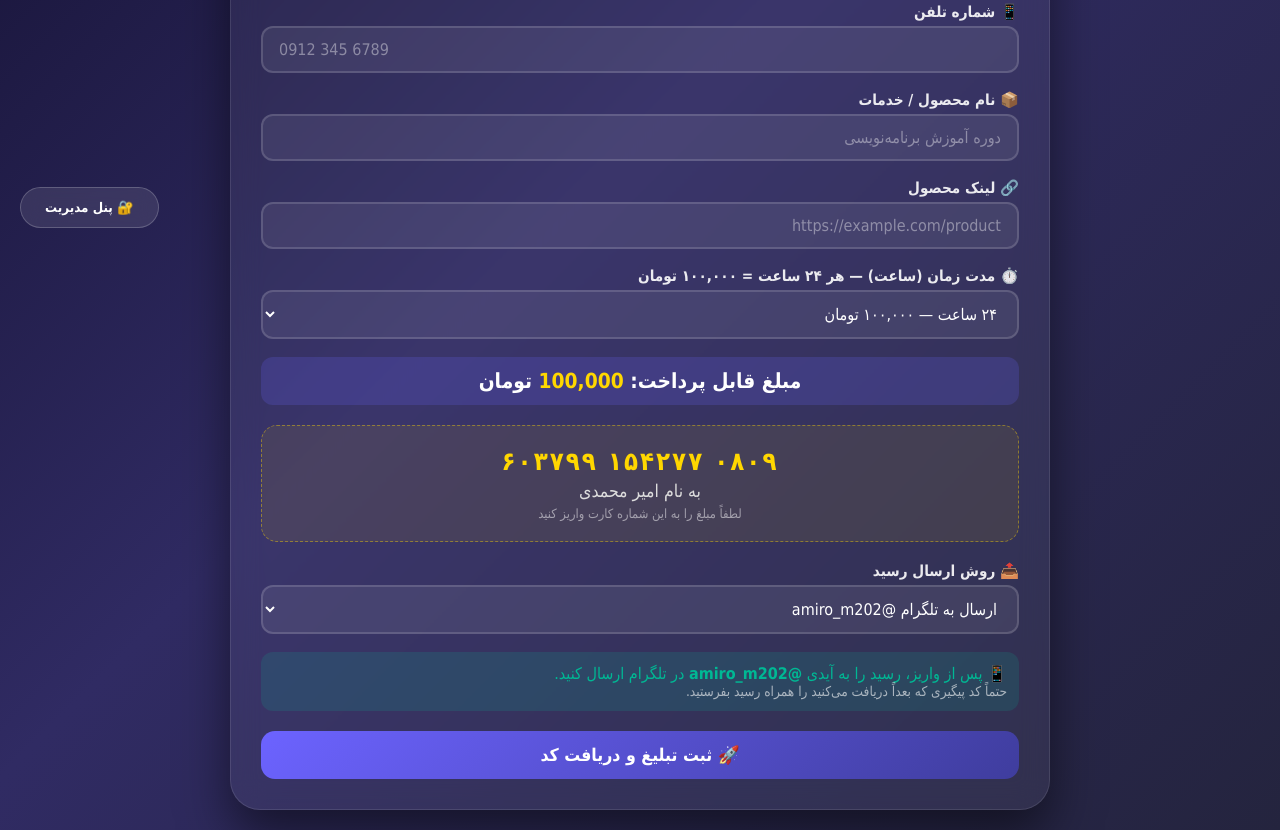
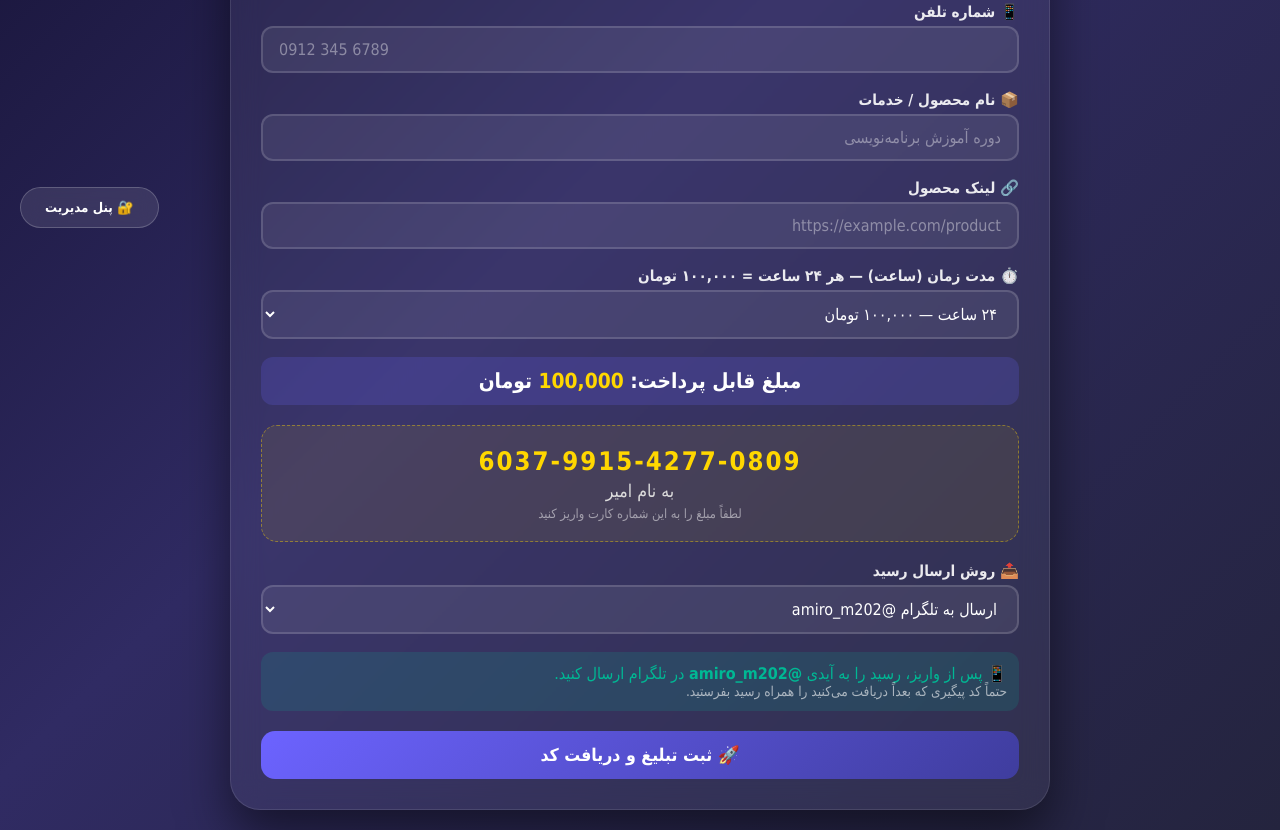
Before and after one commit to AMIRGYY/ads, a plain HTML site: page index.html in a window 1280 px wide. Shown: the part 552-1382 px from the top of the page. Drawn offline with Linux system fonts and the light colour scheme; no server answers.

Commit message:
Update index.html

```diff
--- a/index.html
+++ b/index.html
@@ -513,8 +513,8 @@
                 </div>
 
                 <div class="card-box">
-                    <div class="card-number">۶۰۳۷۹۹ ۱۵۴۲۷۷ ۰۸۰۹</div>
-                    <div class="card-owner">به نام امیر محمدی</div>
+                    <div class="card-number">6037-9915-4277-0809</div>
+                    <div class="card-owner">به نام امیر </div>
                     <div style="font-size:0.8rem; color:rgba(255,255,255,0.5); margin-top:5px;">
                         لطفاً مبلغ را به این شماره کارت واریز کنید
                     </div>
```
